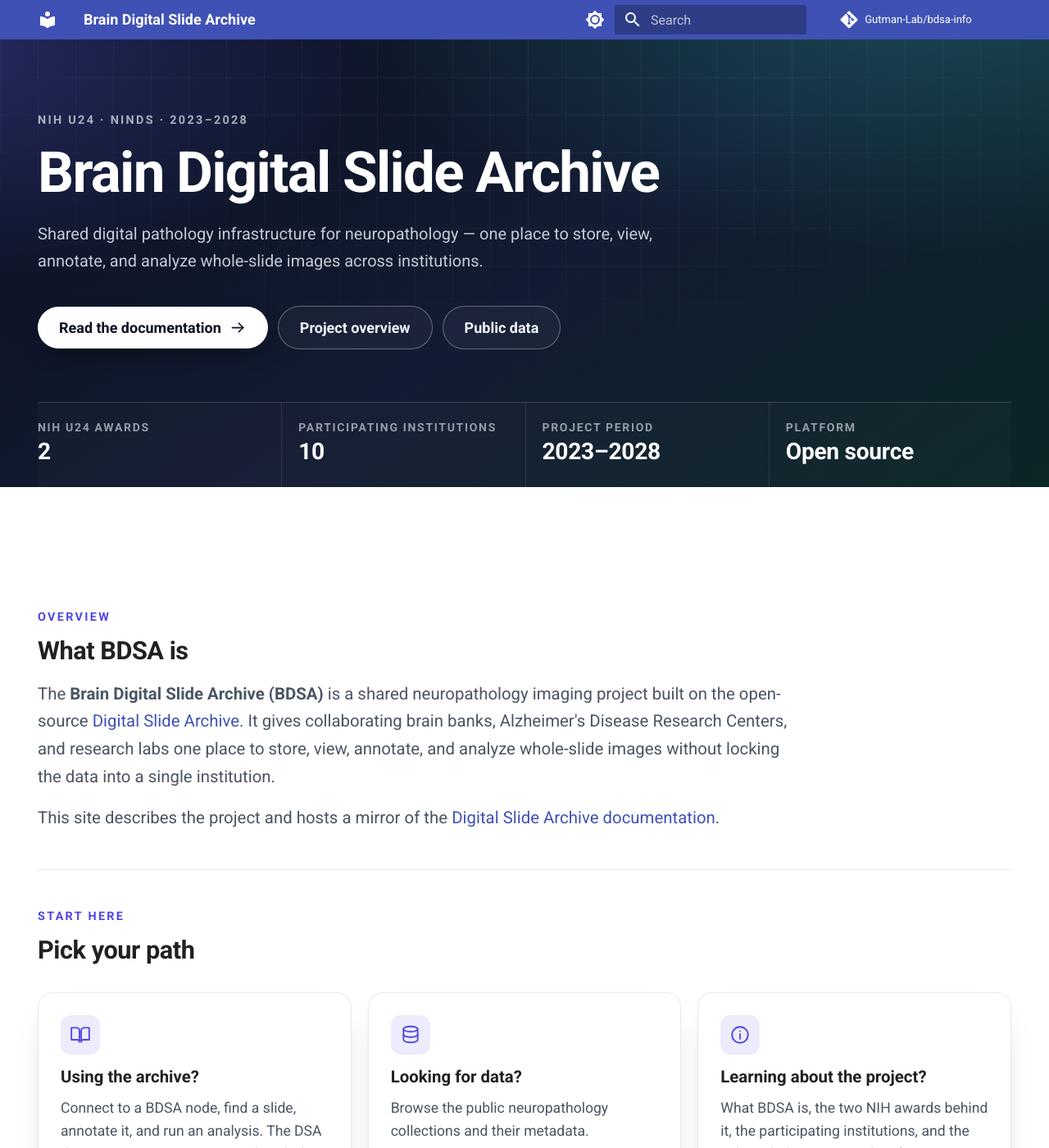
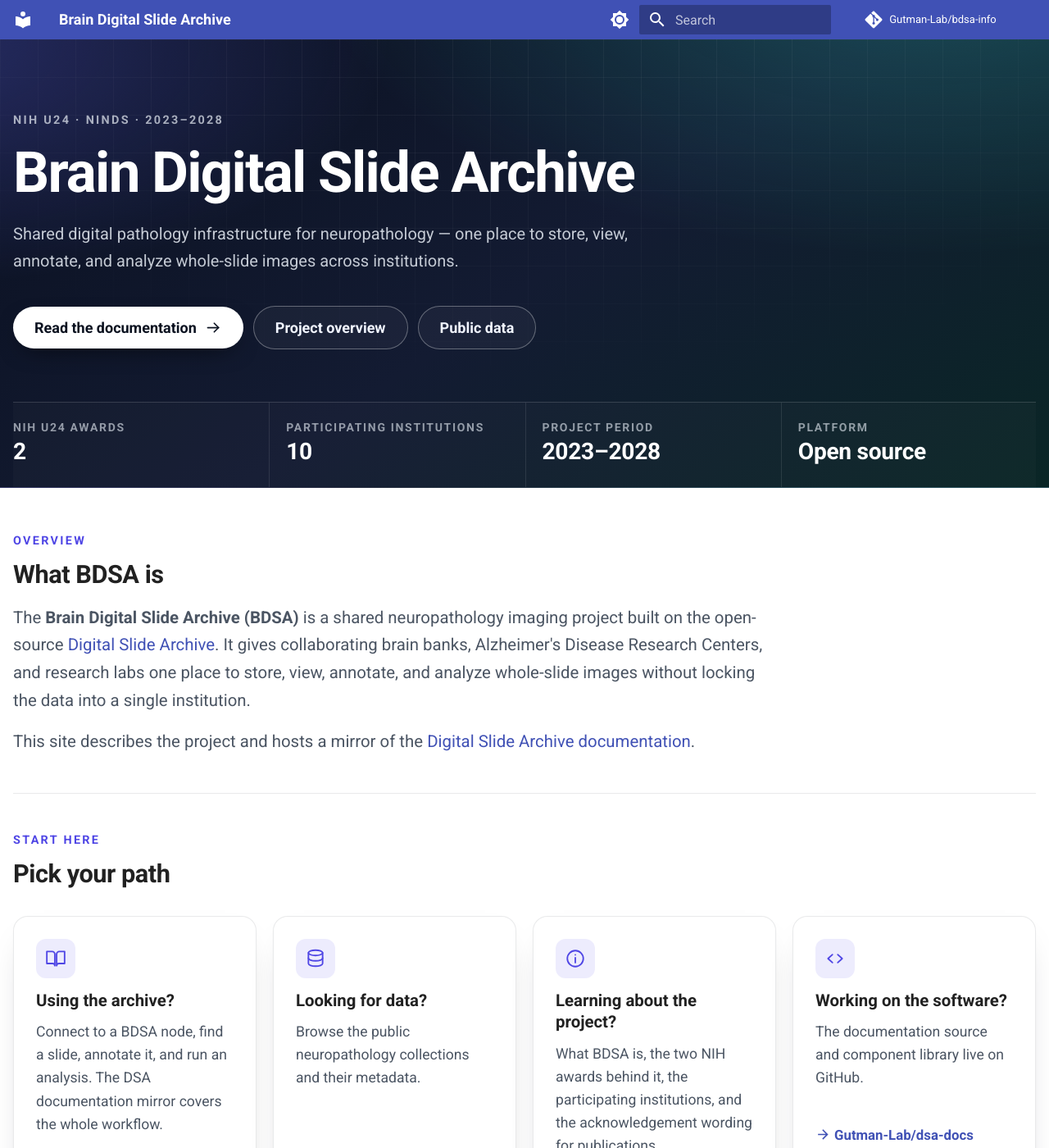
Before and after one commit to Gutman-Lab/bdsa-info, an MkDocs documentation site: the page built from docs/index.md, in a window 1280 px wide and 1400 px high. Shown: the whole window at 82% size. Built offline with MkDocs 1.6.1 and Material for MkDocs 9.7.7, drawn with Linux system fonts in a browser that asks for light colours; comment, search, counter and statistics services are not loaded.

Commit message:
Tune landing page layout and dark-mode contrast
Widen only the home grid so the hero and content line up, tighten the seam
under the hero, stack the stat row two-up on phones, and give the
documentation button a dark-mode-safe colour pair.

```diff
--- a/docs/stylesheets/extra.css
+++ b/docs/stylesheets/extra.css
@@ -16,6 +16,8 @@
   --bdsa-border: rgba(15, 23, 42, 0.09);
   --bdsa-muted: #4b5563;
   --bdsa-radius: 18px;
+  --bdsa-cta-bg: #4f46e5;
+  --bdsa-cta-fg: #ffffff;
   --bdsa-shadow: 0 1px 2px rgba(15, 23, 42, 0.05),
     0 18px 40px -24px rgba(15, 23, 42, 0.35);
 }
@@ -28,6 +30,8 @@
   --bdsa-surface-2: rgba(255, 255, 255, 0.02);
   --bdsa-border: rgba(255, 255, 255, 0.11);
   --bdsa-muted: #cbd5e1;
+  --bdsa-cta-bg: #a5b4fc;
+  --bdsa-cta-fg: #101828;
   --bdsa-shadow: 0 1px 2px rgba(0, 0, 0, 0.3),
     0 18px 40px -24px rgba(0, 0, 0, 0.7);
 }
@@ -43,6 +47,7 @@
     radial-gradient(60rem 30rem at 88% -20%, rgba(45, 212, 191, 0.28), transparent 62%),
     radial-gradient(52rem 26rem at -10% 0%, rgba(99, 102, 241, 0.34), transparent 58%),
     linear-gradient(145deg, #0a1020 0%, #131b32 52%, #0a2626 100%);
+  border-bottom: 1px solid rgba(255, 255, 255, 0.07);
 }
 
 .bdsa-hero::before {
@@ -60,7 +65,7 @@
 }
 
 .bdsa-hero__inner {
-  max-width: 61rem;
+  max-width: 76rem;
   margin: 0 auto;
   padding: clamp(3rem, 7vw, 5.5rem) 0.8rem 0;
 }
@@ -160,7 +165,7 @@
 
 .bdsa-stats {
   display: grid;
-  grid-template-columns: repeat(auto-fit, minmax(9rem, 1fr));
+  grid-template-columns: repeat(2, minmax(0, 1fr));
   gap: 1px;
   margin: clamp(2.5rem, 5vw, 3.75rem) 0 0;
   border-top: 1px solid rgba(255, 255, 255, 0.14);
@@ -173,9 +178,26 @@
   text-align: left;
 }
 
-.bdsa-stat:first-child {
+.bdsa-stat:first-child,
+.bdsa-stat:nth-child(2n + 1) {
   border-left: 0;
   padding-left: 0;
+}
+
+@media screen and (min-width: 40em) {
+  .bdsa-stats {
+    grid-template-columns: repeat(4, minmax(0, 1fr));
+  }
+
+  .bdsa-stat:nth-child(2n + 1) {
+    border-left: 1px solid rgba(255, 255, 255, 0.1);
+    padding-left: 1rem;
+  }
+
+  .bdsa-stat:first-child {
+    border-left: 0;
+    padding-left: 0;
+  }
 }
 
 .bdsa-stat dt {
@@ -200,8 +222,12 @@
   padding-top: 0;
 }
 
+.md-main__inner:has(.bdsa-home) {
+  margin-top: 0;
+}
+
 .bdsa-home {
-  padding: clamp(2.5rem, 5vw, 4rem) 0 1rem;
+  padding: 0 0 1rem;
 }
 
 .bdsa-home h2 {
@@ -249,9 +275,28 @@
 .bdsa-cards,
 .bdsa-features {
   display: grid;
-  grid-template-columns: repeat(auto-fit, minmax(15rem, 1fr));
+  grid-template-columns: 1fr;
   gap: 1rem;
   margin-top: 1.5rem;
+}
+
+@media screen and (min-width: 30em) {
+  .bdsa-cards,
+  .bdsa-features {
+    grid-template-columns: repeat(2, minmax(0, 1fr));
+  }
+}
+
+@media screen and (min-width: 60em) {
+  .bdsa-features {
+    grid-template-columns: repeat(3, minmax(0, 1fr));
+  }
+}
+
+@media screen and (min-width: 75em) {
+  .bdsa-cards {
+    grid-template-columns: repeat(4, minmax(0, 1fr));
+  }
 }
 
 .bdsa-features {
@@ -394,14 +439,14 @@
 }
 
 .bdsa-panel .bdsa-btn--primary {
-  background: var(--bdsa-accent);
-  color: #ffffff;
+  background: var(--bdsa-cta-bg);
+  color: var(--bdsa-cta-fg);
   box-shadow: 0 12px 28px -16px rgba(15, 23, 42, 0.9);
 }
 
 .bdsa-panel .bdsa-btn--primary:hover,
 .bdsa-panel .bdsa-btn--primary:focus-visible {
-  background: color-mix(in srgb, var(--bdsa-accent) 85%, #000);
+  filter: brightness(0.94);
 }
 
 .bdsa-links {
@@ -418,6 +463,7 @@
 /* --------------------------------------------------------------- funding */
 
 .bdsa-funding {
+  max-width: 58rem;
   margin-top: 0.5rem;
   padding: 1.15rem 1.35rem;
   border: 1px solid var(--bdsa-border);
@@ -452,11 +498,6 @@
     padding: 0.9rem 0.75rem 1.1rem;
   }
 
-  .bdsa-stat:nth-child(2n + 1) {
-    border-left: 0;
-    padding-left: 0;
-  }
-
   .bdsa-panel {
     flex-direction: column;
     align-items: flex-start;
--- a/overrides/home.html
+++ b/overrides/home.html
@@ -5,6 +5,18 @@
   directly under the header; the rest of the page is the normal Markdown body
   of docs/index.md.
 #}
+
+{% block extrahead %}
+  {{ super() }}
+  <style>
+    /* The landing page gets more room than a documentation article. */
+    @media screen and (min-width: 60em) {
+      .md-grid {
+        max-width: 76rem;
+      }
+    }
+  </style>
+{% endblock %}
 
 {% block tabs %}
   {{ super() }}
```
